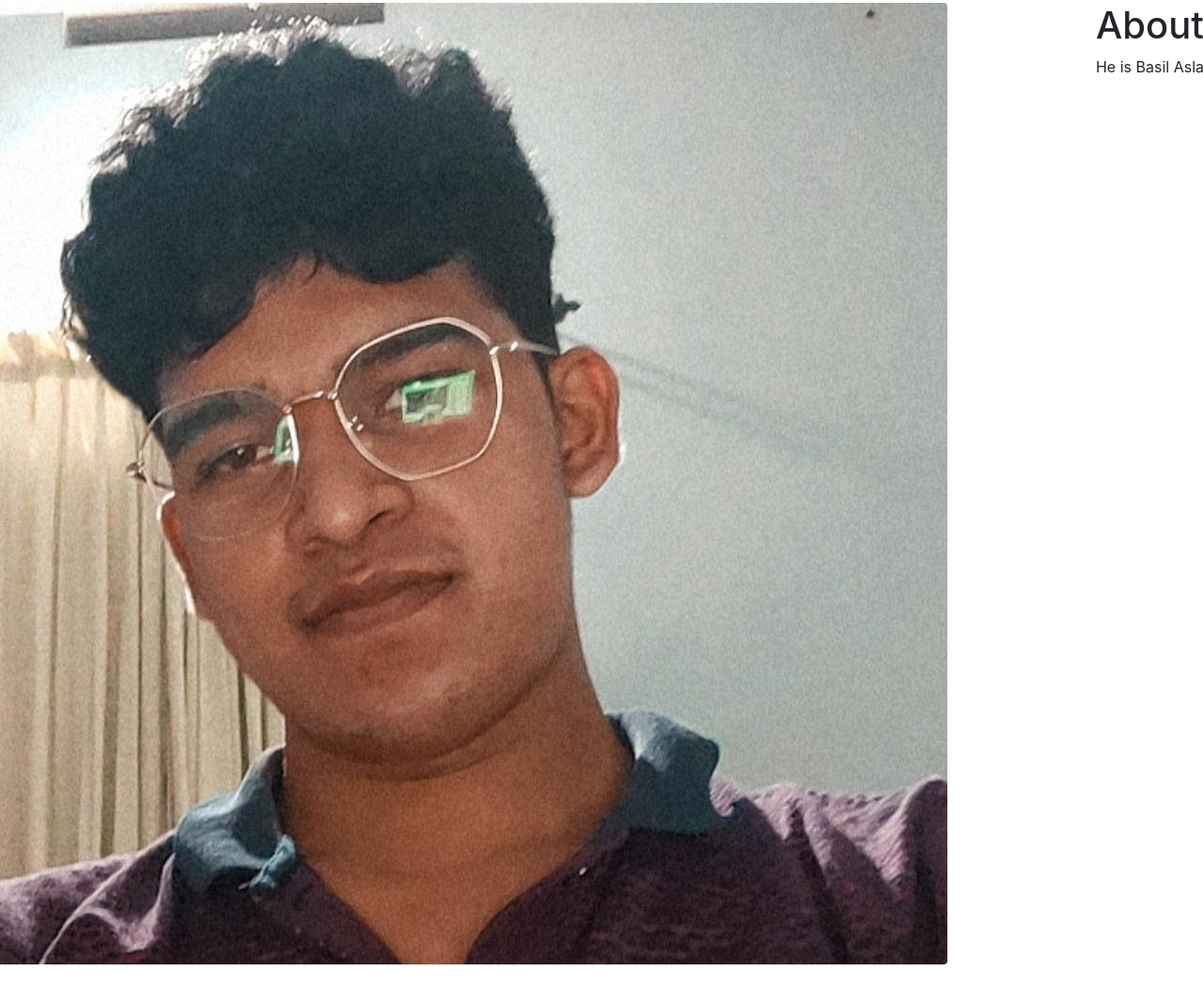
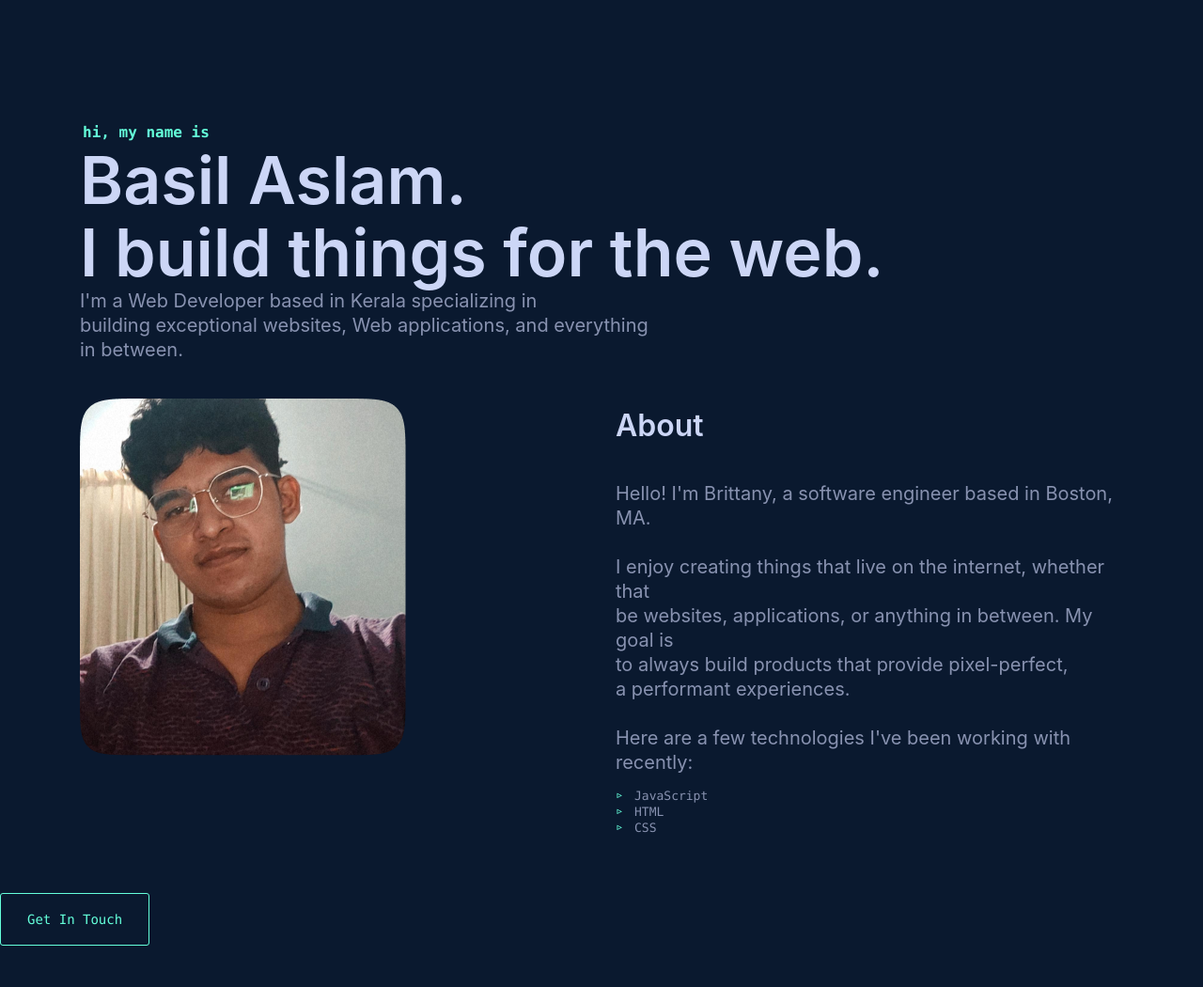
Before and after one commit to basilaslam/Basilaslam, a plain HTML site: page index.html in a window 1280 px wide. Shown: the part 221-1271 px from the top of the page at 94% size. After the commit the page ends 1227 px from the top, so only its background shows below. Drawn offline with nearby package versions, Linux system fonts and the light colour scheme.

Commit message:
About Section Of Portfolio

```diff
--- a/index.html
+++ b/index.html
@@ -6,6 +6,7 @@
     <title>Basil Aslam</title>
     <link rel="icon" href="/images/Icon.jpg" type="image/icon type">
     <link rel="stylesheet" href="https://stackpath.bootstrapcdn.com/bootstrap/4.5.0/css/bootstrap.min.css" integrity="sha384-9aIt2nRpC12Uk9gS9baDl411NQApFmC26EwAOH8WgZl5MYYxFfc+NcPb1dKGj7Sk" crossorigin="anonymous">
+    <link rel="stylesheet" href="/style.css">
 </head>
 <body>
     <header class="bg-info">
@@ -53,25 +54,44 @@
     <section class="p-4">
         <div class="container">
             <p class="smname">hi, my name is </p>
-            <h1 class="lgname">Basil Aslam</h1>
+            <h1 class="lgname">Basil Aslam.</h1>
+          <h1 class="lgname">I build things for the web.</h1>
+          <p class="cmn-text">I'm a Web Developer based in Kerala specializing in <br> building exceptional websites, Web applications, and everything <br> in between.</p>
           </div>
     </section>
     <section>
-        <di class="container align-items-center">
+        <div class="container align-items-center">
           <div class="row">
-                <div class="com-md-6 d-flex justify-content-end">
-                    <img src="/images/Icon.jpg" class="rounded   float-left img-fluid fit-image" alt="...">
+            <div class="col-md-6">
+              <img src="/images/icon.png" alt="Loding..." class="img-rounded">
 
             </div>
-                <div class="com-md-6 ml-auto ">
-                    <h1>About</h1>
+            <div class="col-md-6">
+              <h2 class="sub-heading" >About</h2>
+              <p class="cmn-text">Hello! I'm Brittany, a software engineer based in Boston, MA.
+                <br>
+                <br>
 
-                    <p>He is Basil Aslam </p>
+                I enjoy creating things that live on the internet, whether that <br> be websites, applications, or anything in between. My goal is <br> to always build products that provide pixel-perfect, <br>a performant experiences.
+                <br>
+                <br>
+
+                Here are a few technologies I've been working with recently:</p>
+
+                <ul class="about">
+                  <li class="askills">JavaScript</li>
+                   <li class="askills">HTML</li>
+                   <li class="askills">CSS</li>
+                </ul>
 
             </div>
           </div>
-        </di>
+        </div>
     </section>
+    <div>
+      <a class="Style-mail" href="mailto:basilaslamnp@gmail.com">Get In Touch</a>
+      </button>
+    </div>
 
 
     <script src="https://code.jquery.com/jquery-3.5.1.slim.min.js" integrity="sha384-DfXdz2htPH0lsSSs5nCTpuj/zy4C+OGpamoFVy38MVBnE+IbbVYUew+OrCXaRkfj" crossorigin="anonymous"></script>
--- a/style.css
+++ b/style.css
@@ -0,0 +1,89 @@
+body {
+    background-color: #0a192f;
+}
+.smname {
+    color: rgb(100, 255, 218);
+    margin: 0px 0px 1px 3px;
+    font-size: 16px;
+    font-weight: 600;
+    line-height: 1.3;
+    box-sizing: inherit;
+    padding-top: 17em;
+    padding-bottom: 0em;
+    font-family: SF Mono, Fira Code, Fira Mono, Roboto Mono, Lucida Console, Monaco, monospace;
+}
+.lgname {
+    color: rgb(204, 214, 246);
+    font-weight: 600;
+    box-sizing: inherit;
+    padding-bottom: 0ex;
+    font-size: 70px;
+    line-height: 1.1;
+    margin: 0px;
+    font-family: Calibre, San Francisco, SF Pro Text, -apple-system, system-ui, BlinkMacSystemFont, Roboto, Helvetica Neue, Segoe UI, Arial, sans-serif;
+}
+
+.cmn-text {
+margin: 0px 0px 15px;
+color: rgb(136, 146, 176);
+line-height: 1.3;
+font-family: Calibre, San Francisco, SF Pro Text, -apple-system, system-ui, BlinkMacSystemFont, Roboto, Helvetica Neue, Segoe UI, Arial, sans-serif;
+font-size: 20px;
+}
+
+.about {
+position: relative;
+margin-bottom: 10px;
+padding-left: 20px;
+font-family: SF Mono, Fira Code, Fira Mono, Roboto Mono, Lucida Console, Monaco, monospace;
+font-size: 13px;
+color: rgb(136, 146, 176);
+box-sizing: inherit;
+list-style: outside none none;
+visibility: visible;
+line-height: 1.3;
+}
+.askills::before{
+    content: "▹";
+position: absolute;
+left: 0px;
+color: rgb(100, 255, 218);
+font-size: 14px;
+line-height: 12px;
+list-style: outside none none;
+font-family: SF Mono, Fira Code, Fira Mono, Roboto Mono, Lucida Console, Monaco, monospace;
+}
+
+
+
+.sub-heading{
+position: relative;
+display: flex;
+-moz-box-align: center;
+align-items: center;
+margin: 10px 0px 40px;
+width: 100%;
+white-space: nowrap;
+font-size: 32px;
+font-weight: 600;
+color: rgb(204, 214, 246);
+box-sizing: inherit;
+}
+.Style-mail{
+color: rgb(100, 255, 218);
+background-color: transparent;
+border: 1px solid rgb(100, 255, 218);
+border-radius: 3px;
+padding: 1.25rem 1.75rem;
+font-size: 14px;
+font-family: SF Mono, Fira Code, Fira Mono, Roboto Mono, Lucida Console, Monaco, monospace;
+line-height: 1;
+text-decoration: none;
+cursor: pointer;
+transition: all 0.25s cubic-bezier(0.645, 0.045, 0.355, 1) 0s;
+margin-top: 50px;
+display: inline-block;
+text-decoration-skip-ink: auto;
+position: relative;
+box-sizing: inherit;
+}
```
Also changed, not shown: images/icon.png (added), images/icon2.svg (added), images/icon3.jpeg (added), images/icon4.jpeg (added). Lines whose indentation alone changed are shown as unchanged.
